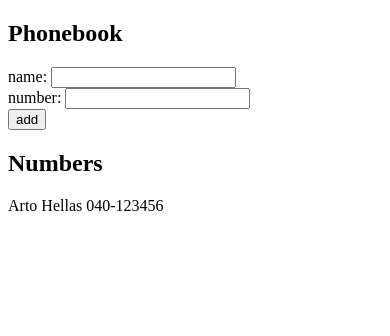
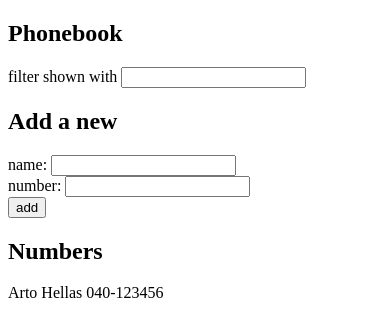
Before and after one commit to cesarhenrq/full-stack-open, a React (Create React App) app in the folder part2/phonebook/: page / in a window 390 px wide. Shown: the top 336 px of the page. Built offline with nearby package versions, Linux system fonts and the light colour scheme.

Commit message:
Exercise 2.9*: The Phonebook Step4

```diff
--- a/part2/phonebook/src/App.js
+++ b/part2/phonebook/src/App.js
@@ -1,6 +1,13 @@
 import { useState } from "react";
 
 const Title = ({ text }) => <h2>{text}</h2>;
+
+const FormFilter = ({ value, onChange }) => (
+  <div>
+    filter shown with{" "}
+    <input value={value} onChange={(event) => onChange(event.target.value)} />
+  </div>
+);
 
 const FormPerson = ({ onSubmit, fields, onChange }) => (
   <form onSubmit={onSubmit}>
@@ -23,13 +30,21 @@ const Person = ({ person }) => (
   </p>
 );
 
-const Persons = ({ persons }) => (
-  <div>
-    {persons.map((person) => (
-      <Person key={person.name} person={person} />
-    ))}
-  </div>
-);
+const Persons = ({ persons, filter }) => {
+  const filteredPersons = persons.filter((person) =>
+    person.name.toLowerCase().includes(filter)
+  );
+
+  const personsToShow = filter ? filteredPersons : persons;
+
+  return (
+    <div>
+      {personsToShow.map((person) => (
+        <Person key={person.name} person={person} />
+      ))}
+    </div>
+  );
+};
 
 const App = () => {
   const [persons, setPersons] = useState([
@@ -40,6 +55,8 @@ const App = () => {
     name: "",
     number: "",
   });
+
+  const [filter, setFilter] = useState("");
 
   const handleChange = (event) =>
     setNewContact({ ...newContact, [event.target.name]: event.target.value });
@@ -67,13 +84,15 @@ const App = () => {
   return (
     <div>
       <Title text='Phonebook' />
+      <FormFilter value={filter} onChange={setFilter} />
+      <Title text='Add a new' />
       <FormPerson
         onSubmit={handleSubmit}
         fields={newContact}
         onChange={handleChange}
       />
       <Title text='Numbers' />
-      <Persons persons={persons} />
+      <Persons persons={persons} filter={filter} />
     </div>
   );
 };
```
